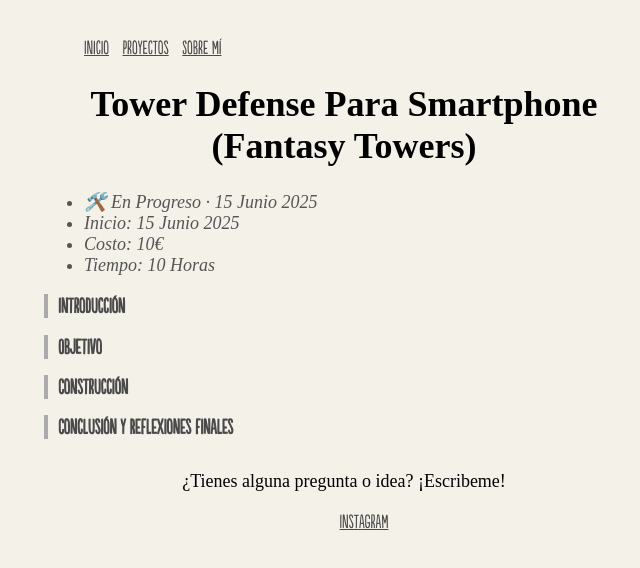
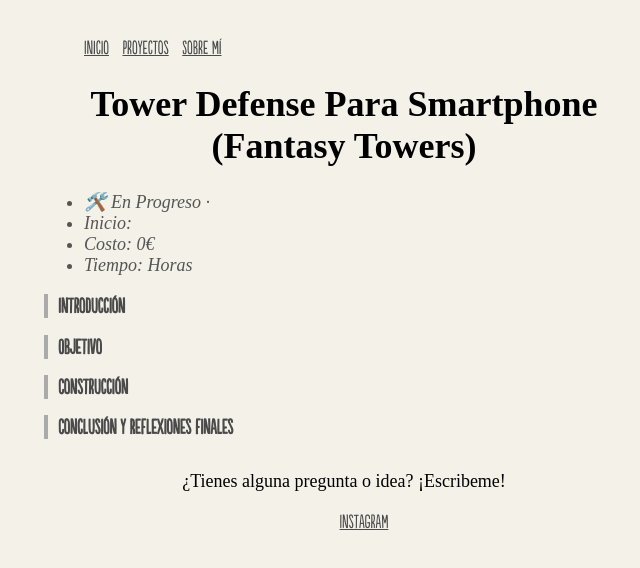
Before and after one commit to Exulem/Exulem.github.io, a plain HTML site: page Proyectos/Proyecto_1.html in a window 1280 px wide. Shown: the whole page, without its empty margins (296-936 px from the left). Drawn offline with Linux system fonts and the light colour scheme.

Commit message:
Preparar Proyecto_1

```diff
--- a/Proyectos/Proyecto_1.html
+++ b/Proyectos/Proyecto_1.html
@@ -20,10 +20,10 @@
     <main>
         <h1>Tower Defense Para Smartphone (Fantasy Towers)</h1>
         <ul class="estado">
-            <li>🛠️ En Progreso · 15 Junio 2025</li>
-            <li>Inicio: 15 Junio 2025 </li>
-            <li>Costo: 10€</li>
-            <li>Tiempo: 10 Horas</li>
+            <li>🛠️ En Progreso · </li>
+            <li>Inicio:  </li>
+            <li>Costo: 0€</li>
+            <li>Tiempo: Horas</li>
         </ul>
 
         <div class="apartados">
```
